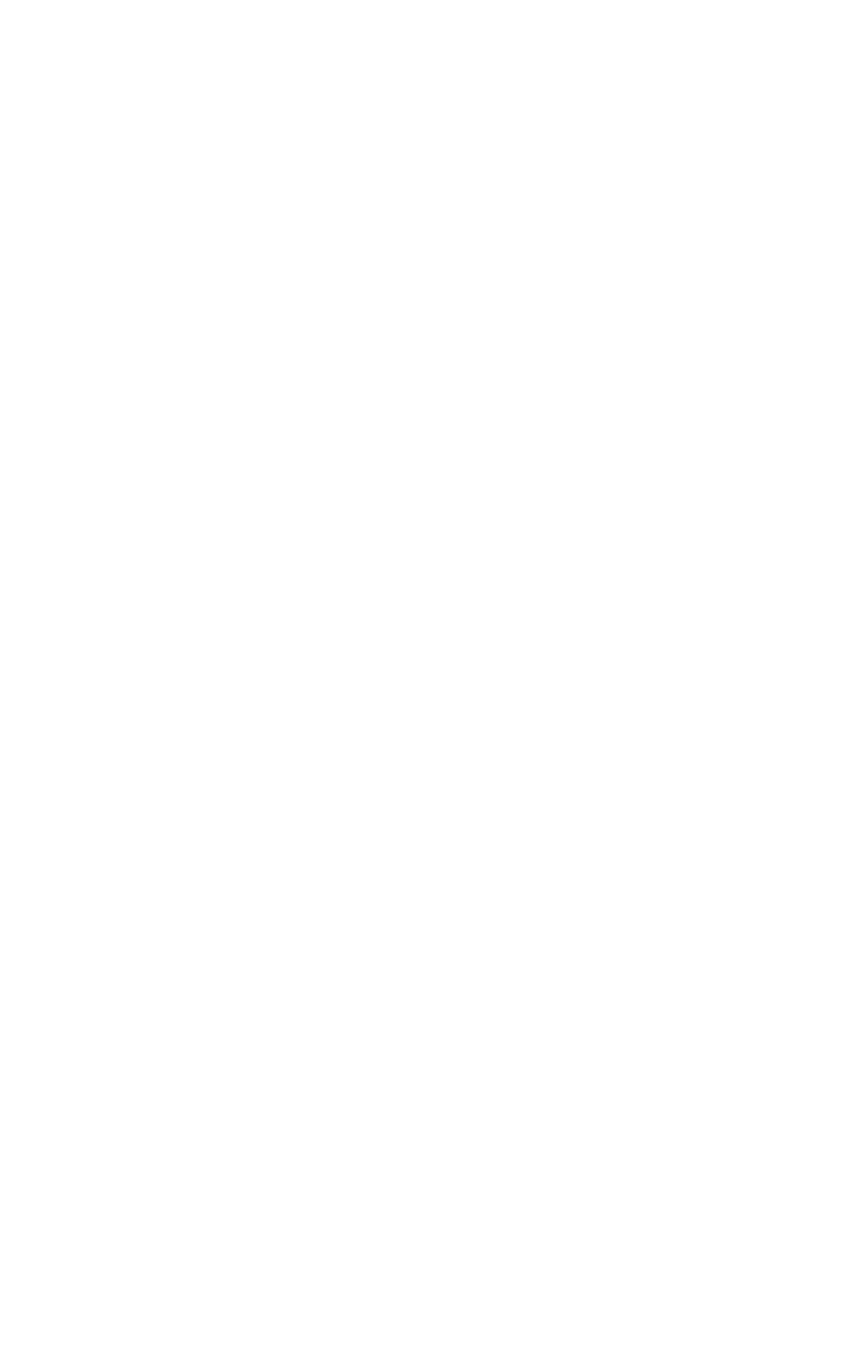
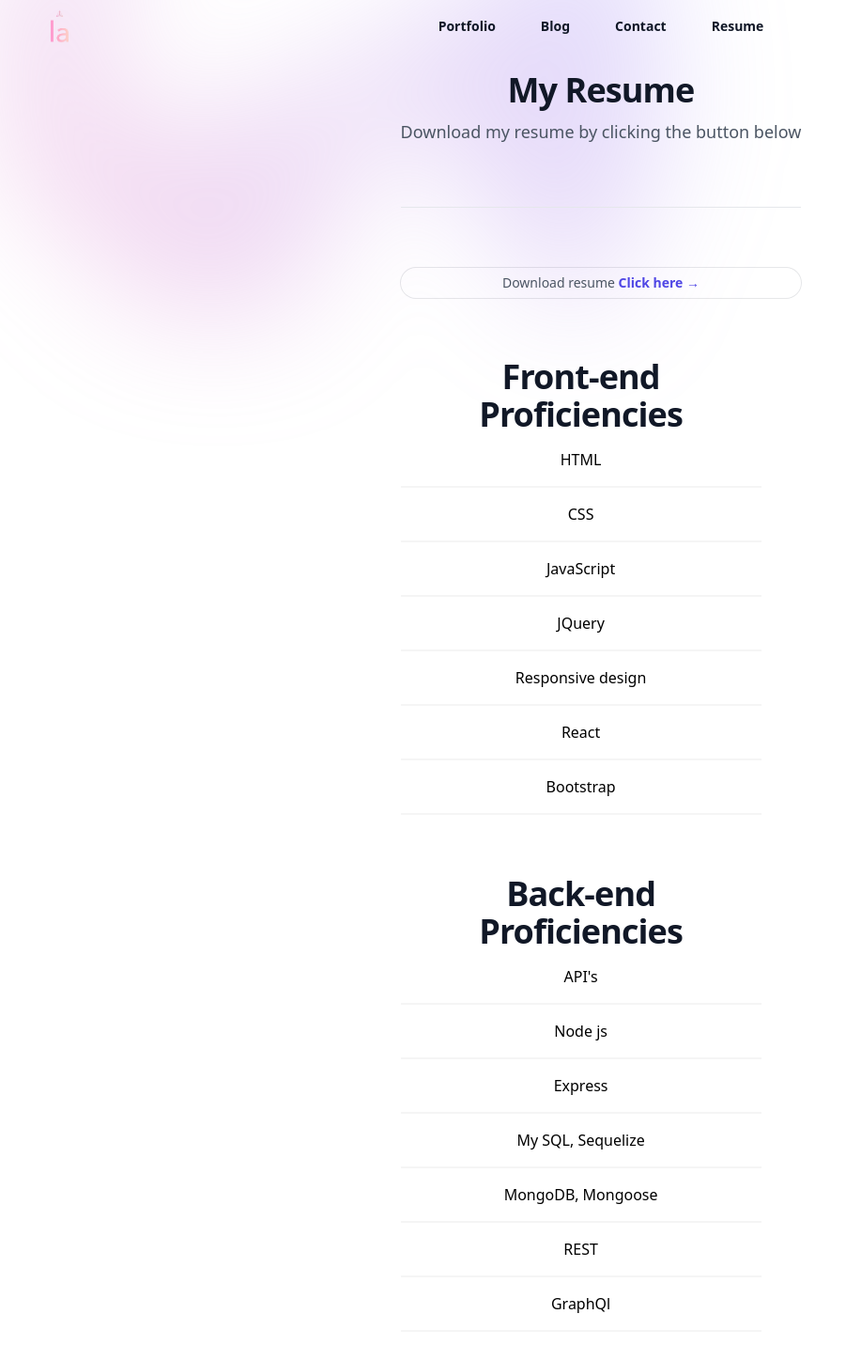
Before and after one commit to IaroslavLasiichuk/react-my-portfolio-du, a React (Create React App) app: page /resume in a window 1280 px wide. Shown: the part 20-1468 px from the top of the page at 94% size, without its empty margins (0-917 px from the left). Before the commit the page ends 800 px from the top, so only its background shows below. Built offline with nearby package versions, Linux system fonts and the light colour scheme.

Commit message:
Avatar added to about page

```diff
--- a/src/App.jsx
+++ b/src/App.jsx
@@ -1,17 +1,19 @@
 import React from 'react'
 import { Routes, Route } from 'react-router-dom'
-import Project from './pages/Project'
+import Portfolio from './pages/Portfolio'
 import Layout from './pages/Layout'
 import Blog from './pages/Blog'
 import Contact from './pages/Contact'
+import Resume from './pages/Resume'
 
 function App() {
   return (
       <Routes>
         <Route path="/" element={<Layout />} />
-        <Route path="/project" element={<Project />} />
+        <Route path="/portfolio" element={<Portfolio />} />
         <Route path="/blog" element={<Blog />} />
         <Route path="/contact" element={<Contact />} />
+        <Route path="/resume" element={<Resume />} />
       </Routes>
   );
 }
--- a/src/data/data.js
+++ b/src/data/data.js
@@ -1,7 +1,8 @@
 const navigation = [
-    { name: 'Projects', href: '/project' },
+    { name: 'Portfolio', href: '/Portfolio' },
     { name: 'Blog', href: '/blog' },
     { name: 'Contact', href: '/contact' },
+    { name: 'Resume', href: '/resume' },
 ]
 
 const bio = [
--- a/src/pages/About.jsx
+++ b/src/pages/About.jsx
@@ -1,6 +1,7 @@
 import Gradient from "../components/Gradient";
 import { Link } from "react-router-dom";
 import data from "../data/data";
+import profileImg from "../assets/IMG_5570.jpg";
 
 export default function About() {
   const { bio } = data;
@@ -13,23 +14,26 @@ export default function About() {
         <div className="text-center">
           <div>
             {bio.map((info, index) => (
-            <section key={index}>
-                <h1 key={info.id} className="text-4xl py-10 font-bold tracking-tight text-gray-900 sm:text-6xl">
+              <section key={index}>
+                <h1
+                  key={info.id}
+                  className="text-4xl py-10 font-bold tracking-tight text-gray-900 sm:text-6xl"
+                >
                   {info.title}
+                  <img
+                    className="h-32 mx-auto w-32 rounded-full p-2"
+                    src={profileImg}
+                    alt="My image"
+                  />
                 </h1>
-                <p key={info.id}  className="m-6 text-lg leading-8 text-gray-600">
-                  {info.content}{" "}
+                <p
+                  key={info.id}
+                  className="m-6 text-lg leading-8 text-gray-600"
+                >
+                  {info.content}
                 </p>
-                </section>
+              </section>
             ))}
-            <div className="relative rounded-full px-3 py-1 text-sm leading-6 text-gray-600 ring-1 ring-gray-900/10 hover:ring-gray-900/20">
-              Download resume{" "}
-              <Link href="#" className="font-semibold text-indigo-600">
-                <span className="absolute inset-0" aria-hidden="true" />
-                Click here <span aria-hidden="true">&rarr;</span>
-              </Link>
-            </div>
-            <p className="mt-6 text-lg leading-8 text-gray-600"></p>
           </div>
           <div className="mt-10 flex items-center justify-center gap-x-6">
             <Link
--- a/src/pages/Project.jsx
+++ b/src/pages/Portfolio.jsx
@@ -3,12 +3,12 @@ import Footer from './Footer'
 import Gradient from '../components/Gradient'
 import data from '../data/data'
 
-export default function Project() {
+export default function Portfolio() {
   const { projects } = data;
 
   return (
       <div
-        id="project"
+        id="portfolio"
         className="relative isolate bg-white  pt-24 sm:pt-24 flex flex-col"
       >
         <Navbar />
@@ -27,14 +27,14 @@ export default function Project() {
             <div className="container mx-auto px-5 py-2 lg:px-32 lg:pt-24">
               <div className="container mx-auto px-4 grid grid-cols-1 md:grid-cols-3 sm:grid-cols-2 gap-4">
                 {projects.map((project, index) => (
-                  <div key={index} className="relative isolate block rounded-lg bg-white shadow-[0_2px_15px_-3px_rgba(0,0,0,0.07),0_10px_20px_-2px_rgba(0,0,0,0.04)] ">
+                  <div key={index} className="relative isolate  block rounded-lg bg-white shadow-[0_2px_15px_-3px_rgba(0,0,0,0.07),0_10px_20px_-2px_rgba(0,0,0,0.04)] ">
                     <div
                       className="mb-4 flex justify-center"
                       data-te-ripple-init
                       data-te-ripple-color="light"
                     >
                       <img
-                        className="h-24  w-32 rounded-full p-2"
+                        className=" h-24 w-28 rounded-full p-2"
                         src={project.imageSrc}
                         alt=""
                       />
--- /dev/null
+++ b/src/pages/Resume.jsx
@@ -0,0 +1,93 @@
+import React from "react";
+import { Link } from "react-router-dom";
+import Gradient from "../components/Gradient";
+import Navbar from "./Navbar";
+import Footer from "./Footer";
+
+const Resume = () => {
+  return (
+    <div
+      id="resume"
+      className="relative isolate bg-white min-h-screen pt-24 sm:pt-24 flex flex-col"
+    >
+      <Navbar />
+      <Gradient />
+      <div className="mx-auto max-w-7xl px-0 lg:px- flex-1">
+        <div className="mx-auto max-w-2xl text-center">
+          <h2 className="text-3xl font-bold tracking-tight text-gray-900 sm:text-4xl">
+            My Resume
+          </h2>
+          <p className="mt-2 text-lg leading-8 text-gray-600">
+            Download my resume by clicking the button below
+          </p>
+        </div>
+        <div className="mx-auto mt-10 grid max-w-2xl grid-cols-1 gap-x-8 gap-y-16 border-t border-gray-200 pt-10 sm:mt-16 sm:pt-16 lg:mx-0 lg:max-w-none lg:grid-cols-1">
+          <div className="text-center relative rounded-full px-3 py-1 text-sm leading-6 text-gray-600 ring-1 ring-gray-900/10 hover:ring-gray-900/20">
+            Download resume{" "}
+            <Link href="#" className="font-semibold text-indigo-600">
+              <span className="absolute inset-0" aria-hidden="true" />
+              Click here <span aria-hidden="true">&rarr;</span>
+            </Link>
+          </div>
+          <ul class="w-96 text-center">
+            <h4 className="text-center text-3xl font-bold tracking-tight text-gray-900 sm:text-4xl">
+              Front-end Proficiencies
+            </h4>
+            <li class="w-full border-b-2 border-neutral-100 border-opacity-100 py-4 dark:border-opacity-50">
+              HTML
+            </li>
+            <li class="w-full border-b-2 border-neutral-100 border-opacity-100 py-4 dark:border-opacity-50">
+              CSS
+            </li>
+            <li class="w-full border-b-2 border-neutral-100 border-opacity-100 py-4 dark:border-opacity-50">
+              JavaScript
+            </li>
+            <li class="w-full border-b-2 border-neutral-100 border-opacity-100 py-4 dark:border-opacity-50">
+              JQuery
+            </li>
+            <li class="w-full border-b-2 border-neutral-100 border-opacity-100 py-4 dark:border-opacity-50">
+              Responsive design
+            </li>
+            <li class="w-full border-b-2 border-neutral-100 border-opacity-100 py-4 dark:border-opacity-50">
+              React
+            </li>
+            <li class="w-full border-b-2 border-neutral-100 border-opacity-100 py-4 dark:border-opacity-50">
+              Bootstrap
+            </li>
+          </ul>
+          <ul class="w-96 text-center">
+            <h4 className="text-center text-3xl font-bold tracking-tight text-gray-900 sm:text-4xl">
+              Back-end Proficiencies
+            </h4>
+            <li class="w-full border-b-2 border-neutral-100 border-opacity-100 py-4 dark:border-opacity-50">
+              API's
+            </li>
+            <li class="w-full border-b-2 border-neutral-100 border-opacity-100 py-4 dark:border-opacity-50">
+              Node js
+            </li>
+            <li class="w-full border-b-2 border-neutral-100 border-opacity-100 py-4 dark:border-opacity-50">
+             Express
+            </li>
+            <li class="w-full border-b-2 border-neutral-100 border-opacity-100 py-4 dark:border-opacity-50">
+             My SQL, Sequelize
+            </li>
+            <li class="w-full border-b-2 border-neutral-100 border-opacity-100 py-4 dark:border-opacity-50">
+             MongoDB, Mongoose
+            </li>
+            <li class="w-full border-b-2 border-neutral-100 border-opacity-100 py-4 dark:border-opacity-50">
+              REST
+            </li>
+            <li class="w-full border-b-2 border-neutral-100 border-opacity-100 py-4 dark:border-opacity-50">
+            GraphQl
+            </li>
+          </ul>
+        </div>
+      </div>
+      <div className="bg-white shadow-sm py-0">
+        <Footer />
+      </div>
+    </div>
+  );
+};
+
+export default Resume;
```
Also changed, not shown: src/pages/Blog.jsx (+28 -14 lines), src/pages/Contact.jsx (+20 -13 lines).
